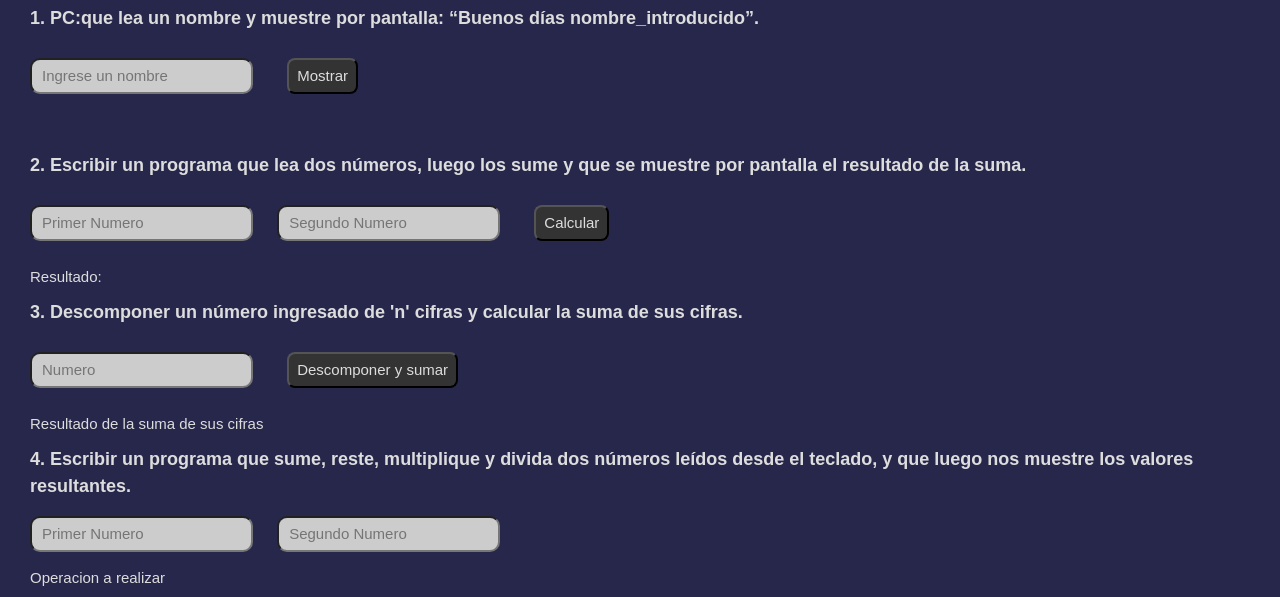
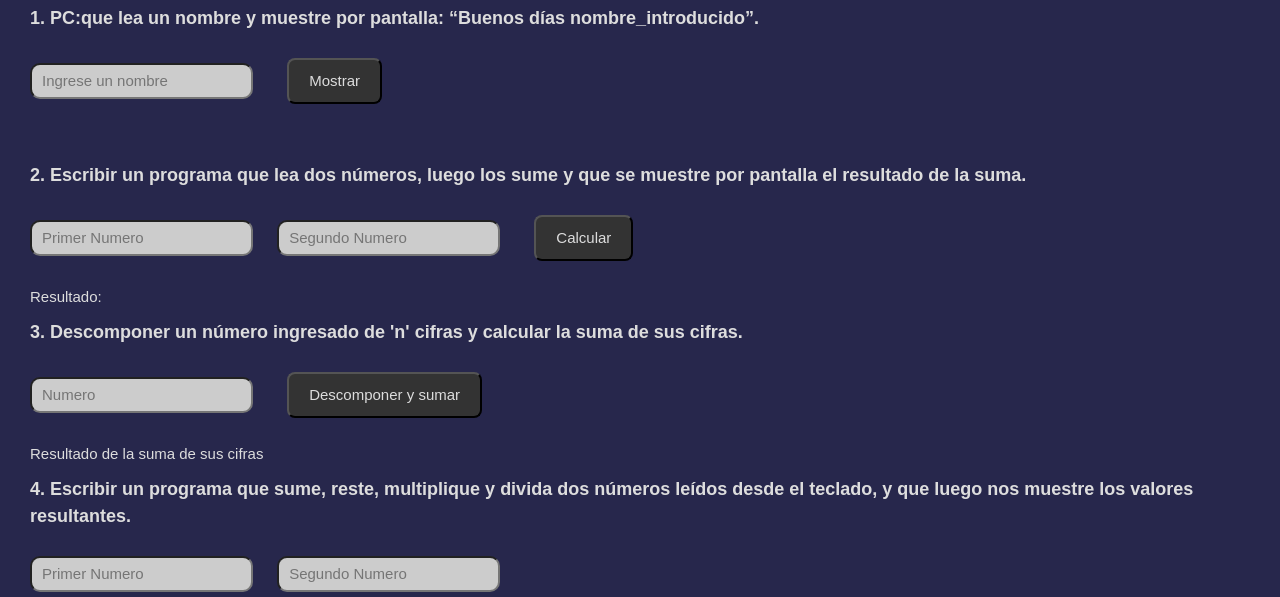
Before and after one commit to omarmitma/FrontendOmar, a plain HTML site: page ejerciciosJs/Sesion1.html in a window 1280 px wide. Shown: the part 146-743 px from the top of the page. Drawn offline with Linux system fonts and the light colour scheme.

Commit message:
Add files via upload

```diff
--- a/css/estilo.css
+++ b/css/estilo.css
@@ -433,7 +433,7 @@
 .divFormColumn .row label {
   width: auto;
   position: absolute;
-  margin: 40px 10px;
+  margin: 48px 10px;
   color: #ff5263;
   font-size: 12px;
 }
@@ -579,6 +579,7 @@
 .containerSesion1 .divEjerciciosS1 .divResultado input[type=number], input[type=text] {
   outline: none;
   margin-right: 20px;
+  margin-top: 10px;
   background-color: #ccc;
   color: #111;
   border-radius: 10px;
@@ -594,7 +595,7 @@
   background-color: #333;
   color: #ddd;
   border-radius: 8px;
-  padding: 5px 8px;
+  padding: 10px 20px;
   -webkit-transition: 1s all;
   transition: 1s all;
 }
```
